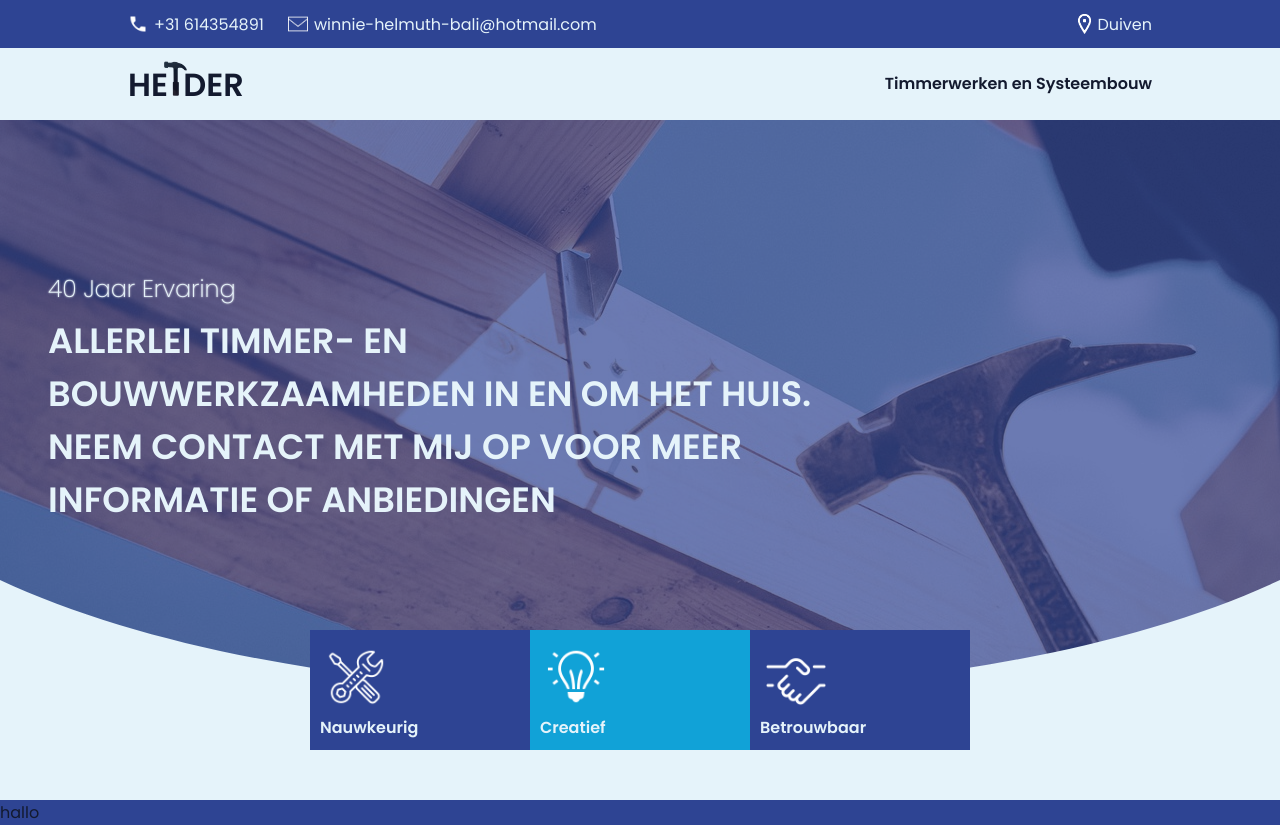
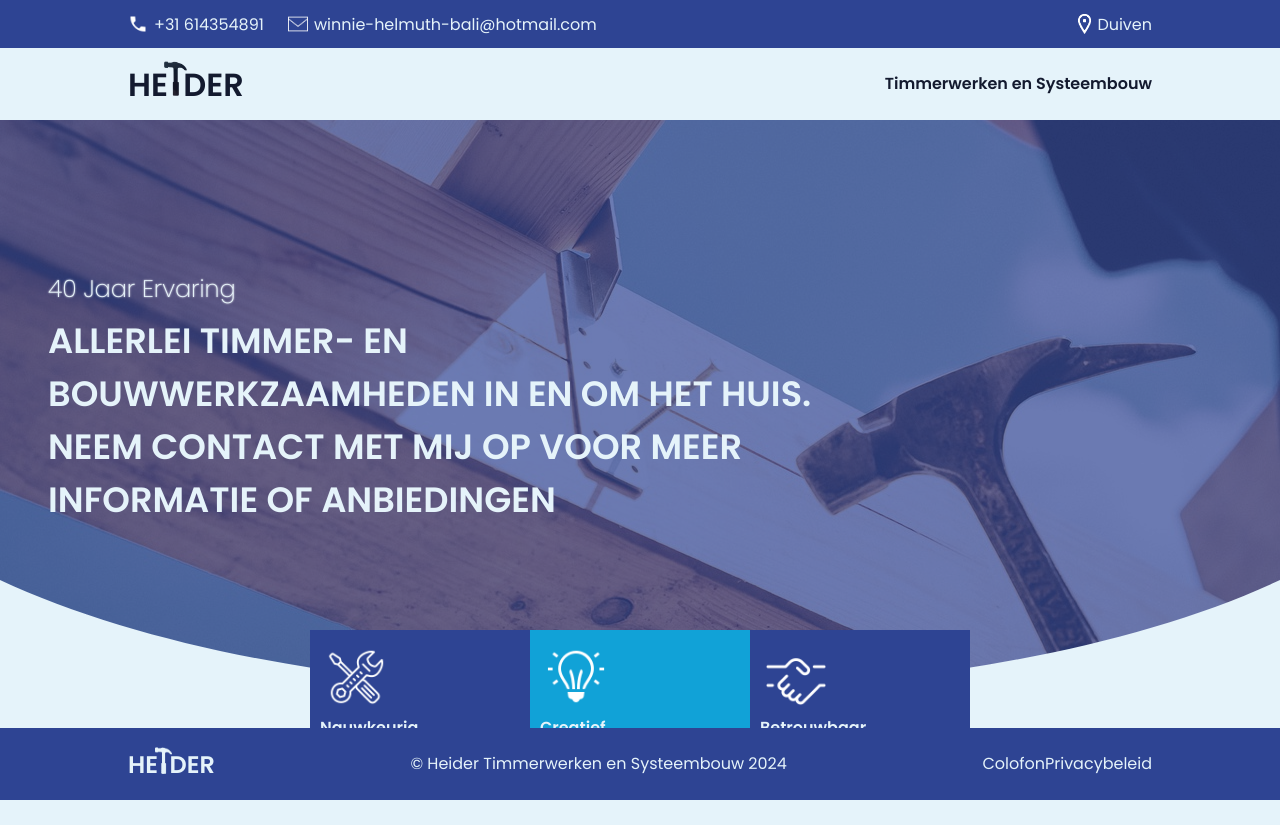
Before and after one commit to sjaroni/timmerwerken, an Angular app: page / in a window 1280 px wide. After the commit the page ends 800 px from the top, so only its background shows below. Built offline with nearby package versions, Linux system fonts and the light colour scheme.

Commit message:
style: add footer, new light logo, improve code

```diff
--- a/src/app/app.component.html
+++ b/src/app/app.component.html
@@ -1,3 +1,4 @@
 <app-header></app-header>
+<app-nav></app-nav>
 <router-outlet></router-outlet>
 <app-footer></app-footer>
--- a/src/app/app.component.ts
+++ b/src/app/app.component.ts
@@ -1,14 +1,19 @@
-import { Component } from '@angular/core';
+import { Component, OnInit } from '@angular/core';
 import { RouterOutlet } from '@angular/router';
 import { HeaderComponent } from "./shared/components/header/header.component";
 import { FooterComponent } from "./shared/components/footer/footer.component";
+import { NavComponent } from "./shared/components/nav/nav.component";
 
 @Component({
   selector: 'app-root',
-  imports: [RouterOutlet, HeaderComponent, FooterComponent],
+  imports: [RouterOutlet, HeaderComponent, FooterComponent, NavComponent],
   templateUrl: './app.component.html',
   styleUrl: './app.component.scss'
 })
-export class AppComponent {
+export class AppComponent implements OnInit{
   title = 'heider-timmerwerken';
+
+  ngOnInit(): void {
+    console.log('%cWelkom op mijn site ❤️', 'color: #11a2d7; font-size: 16px; font-weight: bold;');
+  }
 }
--- a/src/app/main-content/main-content.component.html
+++ b/src/app/main-content/main-content.component.html
@@ -1,4 +1,3 @@
-<app-nav></app-nav>
 <main>
   <app-atf></app-atf>
   <app-skill></app-skill>
--- a/src/app/main-content/main-content.component.ts
+++ b/src/app/main-content/main-content.component.ts
@@ -1,11 +1,10 @@
 import { Component } from '@angular/core';
-import { NavComponent } from "../shared/components/nav/nav.component";
 import { AtfComponent } from "./atf/atf.component";
 import { SkillComponent } from "./skill/skill.component";
 
 @Component({
   selector: 'app-main-content',
-  imports: [NavComponent, AtfComponent, SkillComponent],
+  imports: [AtfComponent, SkillComponent],
   templateUrl: './main-content.component.html',
   styleUrl: './main-content.component.scss'
 })
--- a/src/app/shared/components/footer/footer.component.html
+++ b/src/app/shared/components/footer/footer.component.html
@@ -1,3 +1,21 @@
 <footer>
-  hallo
+  <div id="content">
+    <div class="contact-icon hover-underline">
+      <a href="#">
+        <h1 class="hover-underline">
+          HE
+          <span class="tight-spacing">
+            <img src="/icons/logo_light.png" alt="Logo" class="inline-image" />
+          </span>
+          DER
+        </h1>
+      </a>
+    </div>
+    <div class="copyright">© Heider Timmerwerken en Systeembouw 2024</div>
+
+    <div>
+      <a href="/imprint" class="hover-underline">Colofon</a>
+      <a href="/privacy-policy" class="hover-underline">Privacybeleid</a>
+    </div>
+  </div>
 </footer>
--- a/src/app/shared/components/footer/footer.component.scss
+++ b/src/app/shared/components/footer/footer.component.scss
@@ -1,5 +1,73 @@
 @use "../../../../styles/index" as styles;
 
-footer{
+footer {
+  @include styles.dFlex(center, center, row, 0);
   background-color: #2e4493;
+  color: #e5f3fa;
+  height: 72px;
+  width: 100%;
+  max-width: 1440px;
+  bottom: 0;
+  position: fixed;
+  z-index: 999;
+  overflow: visible;
+
+  #content {
+    @include styles.dFlex(space-between, center, row, 0px);
+    width: 80%;
+
+    a {
+      text-decoration: none;
+      color: #e5f3fa;
+      .hover-underline {
+        @include styles.hover-underline(#e5f3fa, 3px, 0.4s);
+      }
+    }
+
+    h1 {
+      font-size: 1.5rem;
+      display: inline-flex;
+      align-items: center;
+      margin-block-start: 0;
+      margin-block-end: 0;
+    }
+
+    .inline-image {
+      width: 0.7em;
+      height: auto;
+      vertical-align: middle;
+      position: relative;
+      bottom: -1px;
+    }
+
+    .tight-spacing {
+      display: inline-flex;
+      align-items: center;
+      margin-left: -0.35em;
+      margin-right: -0.35em;
+    }
+
+  }
 }
+
+.hover-underline {
+  @include styles.hover-underline(#e5f3fa, 3px, 0.4s);
+}
+
+@media (min-width: 768px) {
+  #headline {
+    width: calc(100% - 200px);
+
+    #location {
+      display: flex !important;
+    }
+  }
+
+  .mail-full {
+    display: block !important;
+  }
+
+  .mail-short {
+    display: none;
+  }
+}
--- a/src/app/shared/components/nav/nav.component.html
+++ b/src/app/shared/components/nav/nav.component.html
@@ -5,7 +5,7 @@
     <h1 class="hover-underline">
       HE
       <span class="tight-spacing">
-        <img src="/icons/logo.png" alt="Logo" class="inline-image" />
+        <img src="/icons/logo_dark.png" alt="Logo" class="inline-image" />
       </span>
       DER
     </h1>
```
Also changed, not shown: public/icons/logo_dark.png (renamed from public/icons/logo.png), public/icons/logo_light.png (added).
